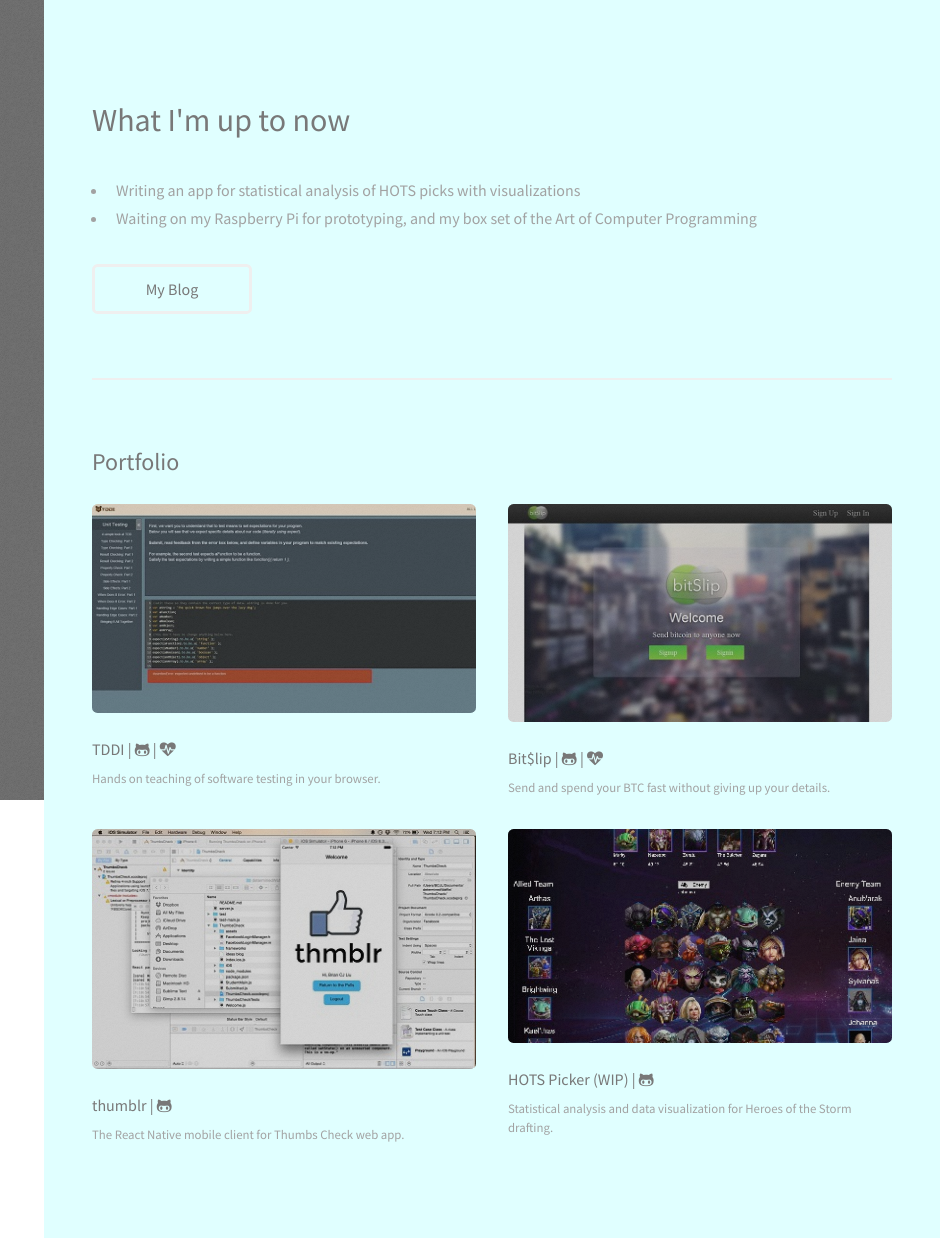
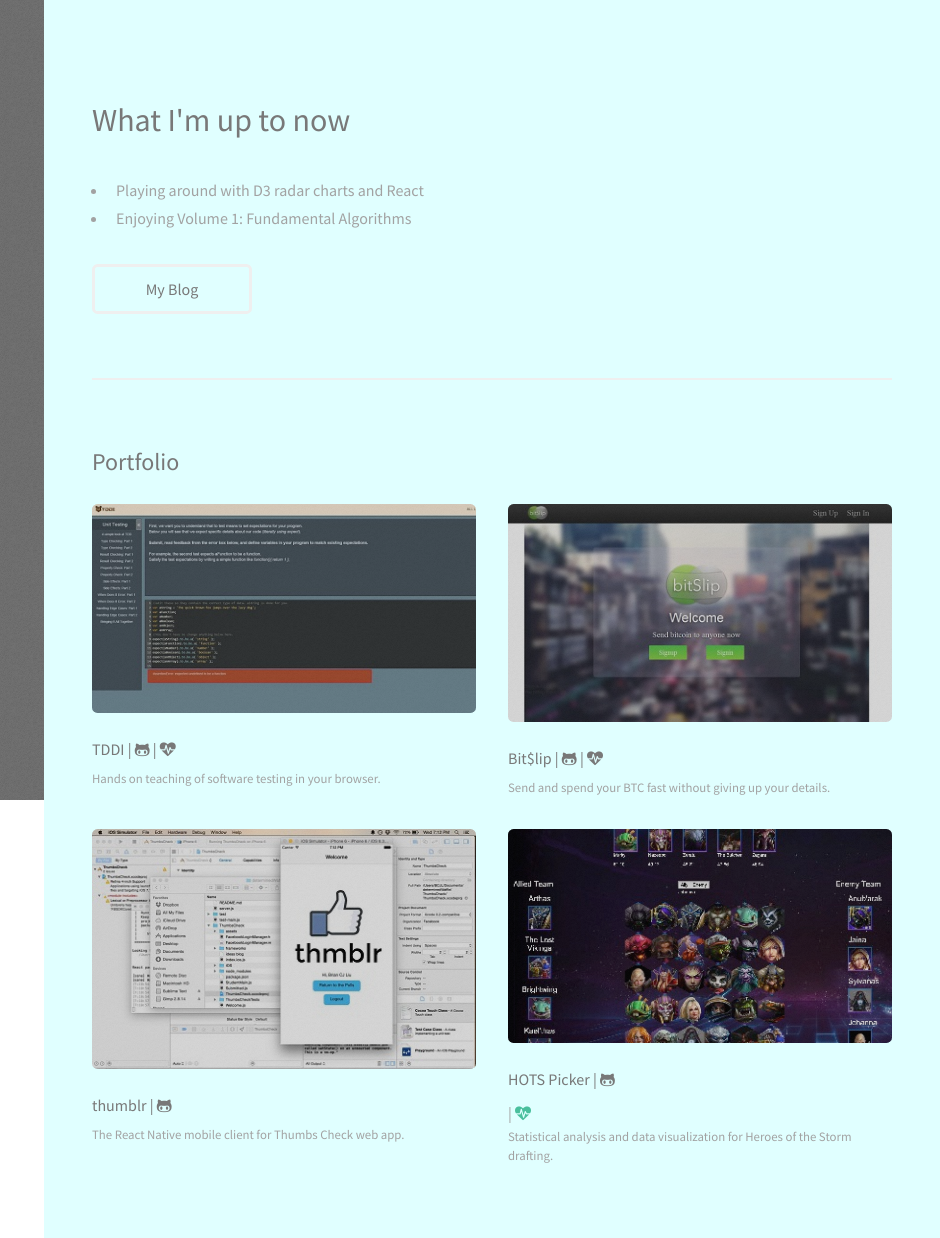
Before and after one commit to bcjl/bcjl.github.io, a plain HTML site: page index.html in a window 1280 px wide. Shown: the top 1238 px of the page, 340-1280 px from the left. Drawn offline with Linux system fonts and the light colour scheme; grey boxes are pictures that could not be loaded.

Commit message:
Updating

```diff
--- a/index.html
+++ b/index.html
@@ -32,8 +32,8 @@
 						</header>
 						<p></p>
 						<ul>
-							<li>Writing an app for statistical analysis of HOTS picks with visualizations</li>
-							<li>Waiting on my Raspberry Pi for prototyping, and my box set of the Art of Computer Programming</li>
+							<li>Playing around with D3 radar charts and React</li>
+							<li>Enjoying Volume 1: Fundamental Algorithms</li>
 						</ul>
 						<ul class="actions">
 							<li><a target="_blank" href="http://bcjl.ghost.io/" class="button">My Blog</a></li>
@@ -61,7 +61,7 @@
 							</article>
 							<article class="6u$ 12u$(xsmall) work-item">
 								<a href="images/fulls/HeroPicker.jpg" class="image fit thumb"><img src="images/thumbs/HeroPicker.jpg" alt="" /></a>
-								<h3>HOTS Picker (WIP) | <a target="_blank" href="https://github.com/bcjl/first-pet-project" class="icon fa-github-alt"><span class="label">Github</span></a></h3>
+								<h3>HOTS Picker | <a target="_blank" href="https://github.com/bcjl/first-pet-project" class="icon fa-github-alt"><span class="label">Github</span></a></h3> | <a target="_blank" href="https://hotspix.herokuapp.com/" class="icon fa-heartbeat"><span class="label">Live</span></a></h3>
 								<p>Statistical analysis and data visualization for Heroes of the Storm drafting.</p>
 							</article>
 						</div>
@@ -70,7 +70,7 @@
 				<!-- Three -->
 					<section id="three">
 						<h2>Get In Touch</h2>
-						<p>Check out the links on the left, or just check my <strong><a href="https://drive.google.com/file/d/0B_8_iqiUbfc6anZfN1doeS16dW8/view?usp=sharing">resume</a></strong></p>
+						<p>Check out the links on the left, or just check my <strong><a href="https://drive.google.com/file/d/0B_8_iqiUbfc6VDlIU0NfSlpTWjQ/view?usp=sharing">resume</a></strong></p>
 					</section>
 
 			</div>
```
